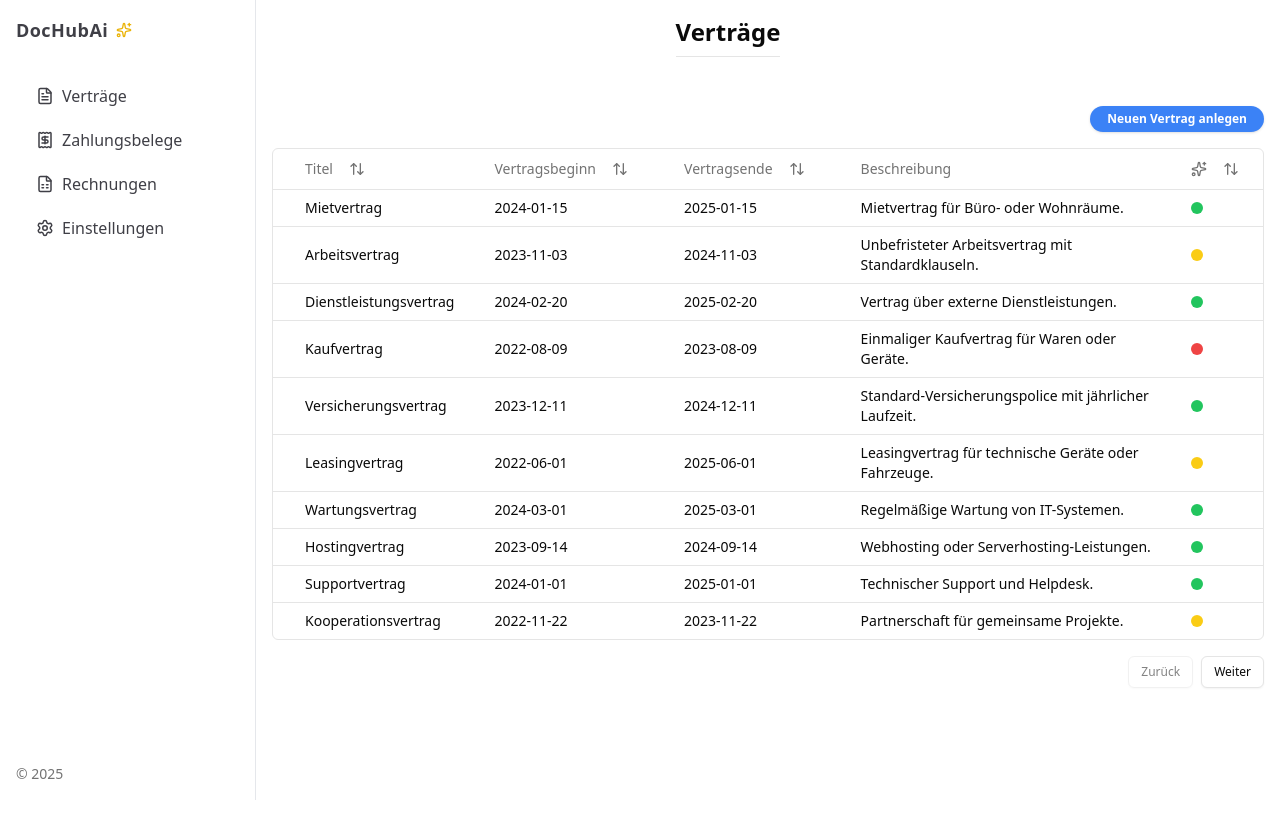
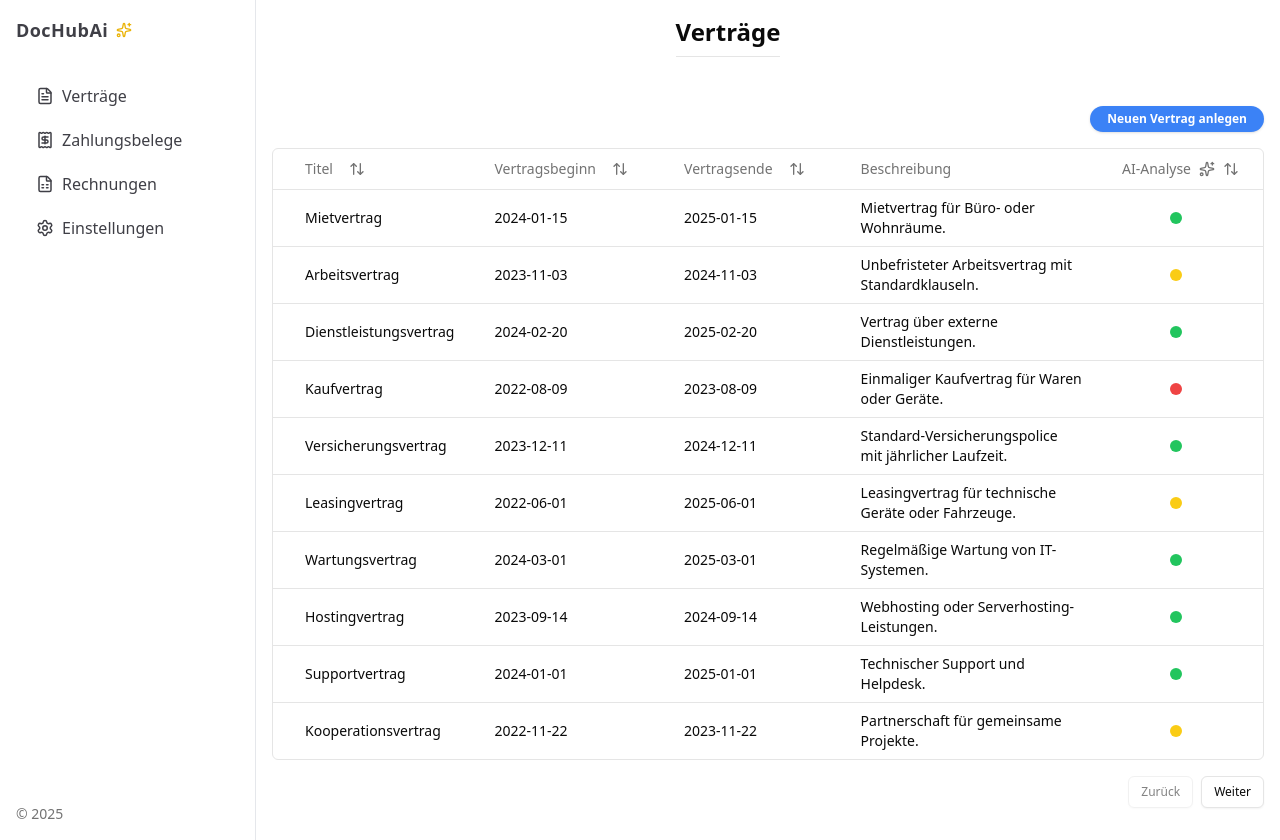
Before and after one commit to nfdevapp/dochubai, a React (Vite) app in the folder frontend/: page / in a window 1280 px wide. Before the commit the page ends 800 px from the top, so only its background shows below. Built offline with nearby package versions, Linux system fonts and the light colour scheme.

Commit message:
-change header to ai-anylse -show ai lever in center of column -change aiLevel from string to nummber

```diff
--- a/frontend/src/components/contract/ContractTable.tsx
+++ b/frontend/src/components/contract/ContractTable.tsx
@@ -103,13 +103,19 @@ const columns: ColumnDef<Contract>[] = [
     {
         accessorKey: "aiLevel",
         header: ({ column }) => (
-            <Button variant="ghost" className="pl-6 flex items-center" onClick={() => column.toggleSorting(column.getIsSorted() === "asc")}>
+            <Button
+                variant="ghost"
+                className="pl-6 flex items-center gap-2"
+                onClick={() => column.toggleSorting(column.getIsSorted() === "asc")}
+            >
+                <span className="font-medium">AI-Analyse</span>
                 <Sparkles className="h-4 w-4" />
-                <ArrowUpDown className="ml-2 h-4 w-4" />
+                <ArrowUpDown className="h-4 w-4" />
             </Button>
         ),
+
         cell: ({ row }) => {
-            const value = row.getValue("aiLevel") as number;
+            const value = Number(row.getValue("aiLevel"));
 
             const color = {
                 1: "bg-green-500",
@@ -124,7 +130,7 @@ const columns: ColumnDef<Contract>[] = [
             }[value] ?? "Keine Daten";
 
             return (
-                <div className="pl-6 flex items-center">
+                <div className="w-full flex justify-center items-center">
                     <TooltipProvider>
                         <Tooltip>
                             <TooltipTrigger>
```
